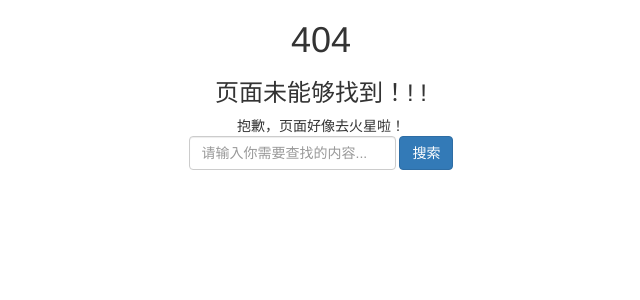
After one commit to zhangyage/mytest, a Flask app: template templates/404.html in a window 1280 px wide. The commit adds this page. Shown: the top 300 px of the page, without its empty margins (319-959 px from the left). Run offline with Flask 2, Linux system fonts and the light colour scheme; the template is opened without the code that fills it, so the values that code supplies are empty; some libraries are stand-ins or nearby versions.

Commit message:
flask使用jinjia2模板渲染网页

```diff
--- a/hello.py
+++ b/hello.py
@@ -19,6 +19,14 @@ def user(name):
 def users():
     return render_template('user.html')
 
+@app.errorhandler(404)
+def page_not_found(e):
+    return render_template('404.html'),404
+
+@app.errorhandler(500)
+def internal_server_error(e):
+    return render_template('500.html'),500
+
 
 if __name__ == "__main__":
     app.run(debug=True,port=int("80"))
--- /dev/null
+++ b/templates/404.html
@@ -0,0 +1,20 @@
+{% extends "bootstrap/base.html" %}
+
+{% block title %}Flasky{% endblock %}
+
+
+{% block content %}
+<div class="middle-box text-center animated fadeInDown" >
+    <h1>404</h1>
+    <h3 > 页面未能够找到！! !</h3>
+    <div >
+        抱歉，页面好像去火星啦！
+        <form class="form-inline m-t" role="form">
+            <div class="form-group">
+                <input type="email"  class="form-control" placeholder="请输入你需要查找的内容..." />
+            </div>
+            <button type="submit" class=" btn btn-primary">搜索</button>
+        </form>
+    </div>
+</div>
+{% endblock %}
```
Also changed, not shown: templates/base.html (added, +7 -0 lines), templates/user.html (+8 -0 lines), static/favicon.ico (added).
